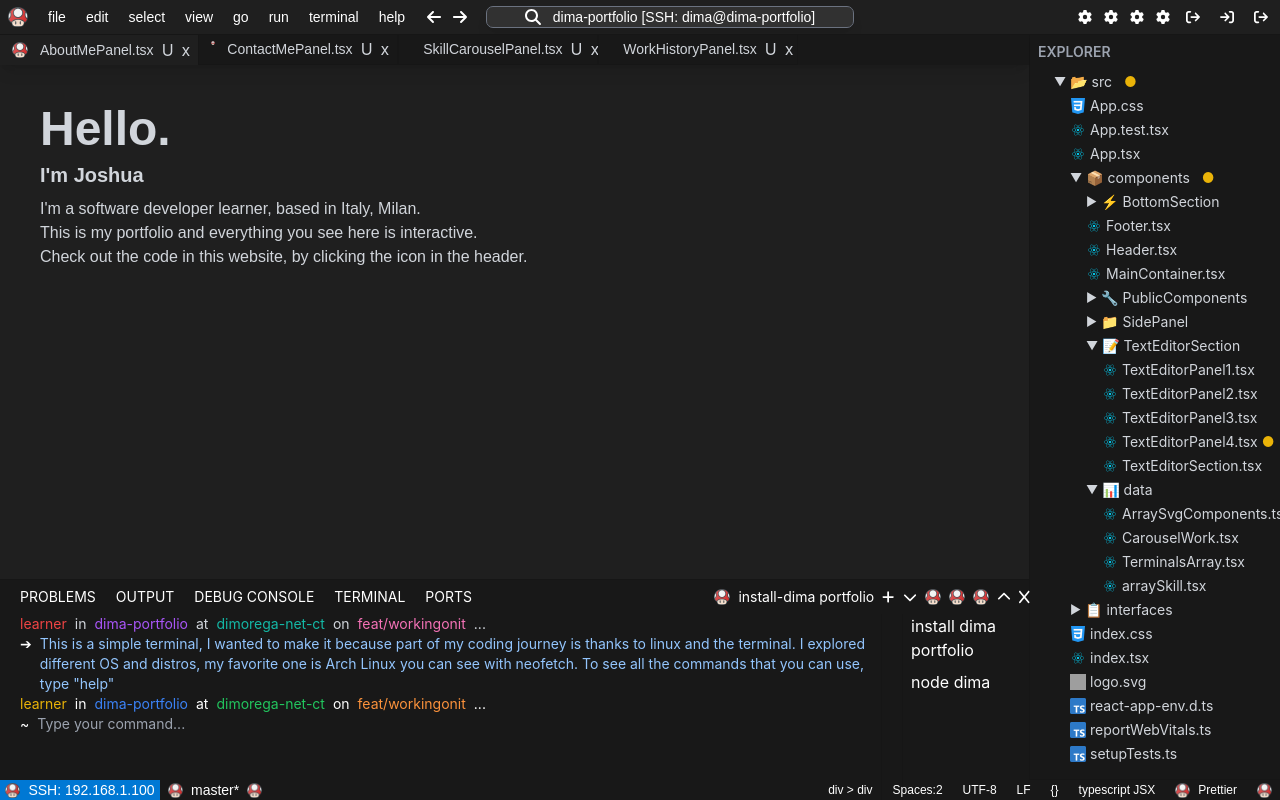
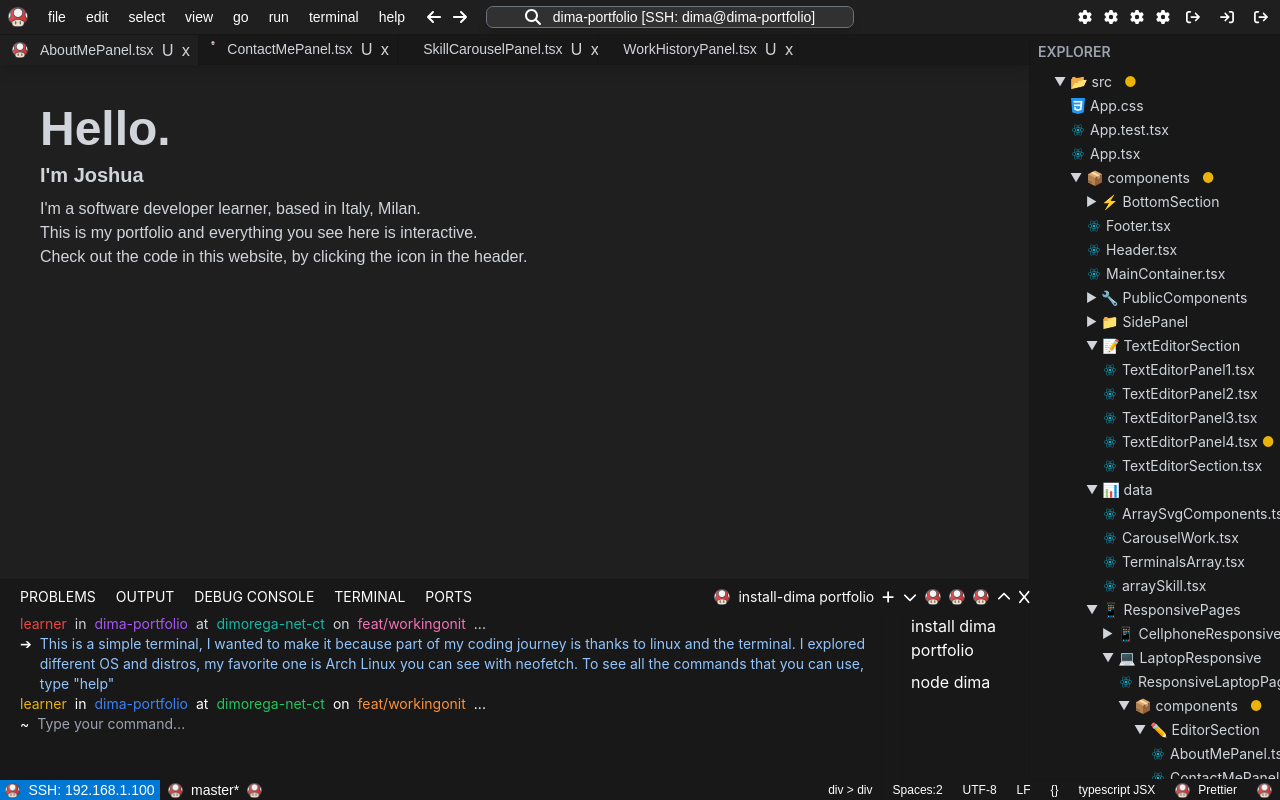
Before and after one commit to MindfulLearner/dima-portfolio, a React (Create React App) app: page / in a window 1280 px wide. Built offline with nearby package versions, Linux system fonts and the light colour scheme; grey boxes are pictures that could not be loaded.

Commit message:
chore/sidepanelfeatadded

```diff
--- a/src/components/SidePanel/SidePanel.tsx
+++ b/src/components/SidePanel/SidePanel.tsx
@@ -13,6 +13,10 @@ function SidePanel() {
     "src",
     "src/components",
     "src/components/TextEditorSection",
+    "src/components/ResponsivePages",
+    "src/components/ResponsivePages/LaptopResponsive",
+    "src/components/ResponsivePages/LaptopResponsive/components",
+    "src/components/ResponsivePages/LaptopResponsive/components/EditorSection",
     "src/components/data"
   ]));
 
@@ -97,6 +101,51 @@ function SidePanel() {
                 { name: "TerminalsArray.tsx", type: "file" },
                 { name: "arraySkill.tsx", type: "file" }
               ]
+            },
+            {
+              name: "ResponsivePages",
+              type: "folder",
+              children: [
+                {
+                  name: "CellphoneResponsive",
+                  type: "folder",
+                  children: [
+                    { name: "ResponsiveCellphonePage.tsx", type: "file" }
+                  ]
+                },
+                {
+                  name: "LaptopResponsive",
+                  type: "folder",
+                  children: [
+                    { name: "ResponsiveLaptopPage.tsx", type: "file" },
+                    {
+                      name: "components",
+                      type: "folder",
+                      children: [
+                        {
+                          name: "EditorSection",
+                          type: "folder",
+                          children: [
+                            { name: "AboutMePanel.tsx", type: "file" },
+                            { name: "ContactMePanel.tsx", type: "file" },
+                            { name: "SkillCarouselPanel.tsx", type: "file" },
+                            { name: "WorkHistoryPanel.tsx", type: "file" }
+                          ]
+                        },
+                        { name: "Maincontainer.tsx", type: "file" },
+                        {
+                          name: "TerminalBottom",
+                          type: "folder",
+                          children: [
+                            { name: "SideServerSection.tsx", type: "file" },
+                            { name: "TerminalLaptop.tsx", type: "file" }
+                          ]
+                        }
+                      ]
+                    }
+                  ]
+                }
+              ]
             }
           ]
         },
@@ -160,23 +209,33 @@ function SidePanel() {
   const getFolderIcon = (folderName: string) => {
     switch(folderName.toLowerCase()) {
       case 'components':
-        return "📦"; // Package folder
+        return "📦";
       case 'public':
-        return "🌐"; // Public assets
+        return "🌐";
       case 'src':
-        return "📂"; // Source folder
+        return "📂";
       case 'data':
-        return "📊"; // Data folder
+        return "📊";
       case 'interfaces':
-        return "📋"; // Type definitions
+        return "📋";
       case 'publiccomponents':
-        return "🔧"; // Utils/Tools
+        return "🔧";
       case 'bottomsection':
-        return "⚡"; // Terminal/Console
+        return "⚡";
       case 'texteditorsection':
-        return "📝"; // Editor
+        return "📝";
+      case 'responsivepages':
+        return "📱";
+      case 'editorsection':
+        return "✏️";
+      case 'terminalbottom':
+        return "💻";
+      case 'cellphoneresponsive':
+        return "📱";
+      case 'laptopresponsive':
+        return "💻";
       default:
-        return "📁"; // Default folder
+        return "📁";
     }
   };
 
```
